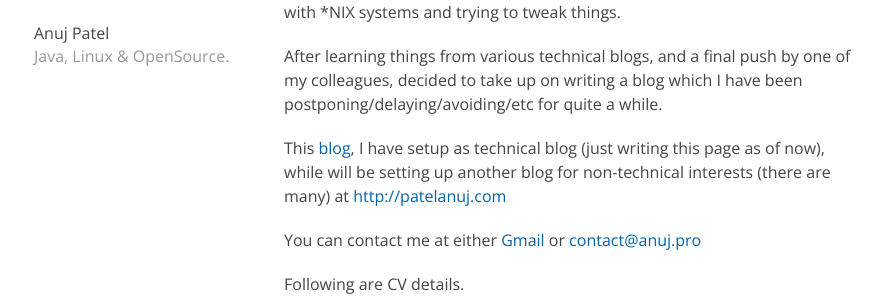
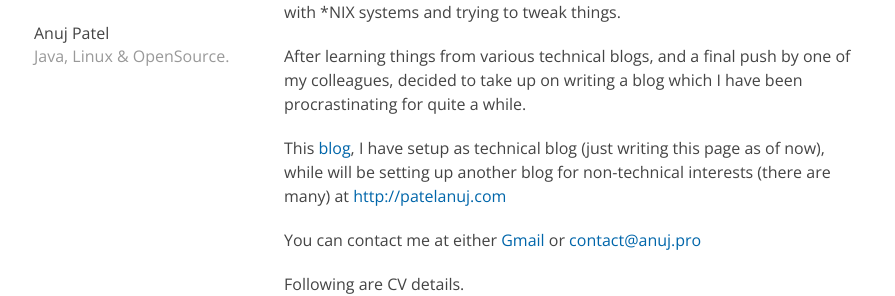
Before and after one commit to indyaah/anuj.pro, a Jekyll site: the page built from _posts/2012-08-18-about-me.markdown, in a window 1280 px wide and 900 px high, scrolled down 541 px. Shown: the part 215-511 px from the top of the window, without its empty margins (136-1031 px from the left). Built offline with Jekyll 4.4.1, drawn with Linux system fonts in a browser that asks for light colours.

Commit message:
Update _posts/2012-08-18-about-me.markdown

```diff
--- a/_posts/2012-08-18-about-me.markdown
+++ b/_posts/2012-08-18-about-me.markdown
@@ -27,7 +27,7 @@ Trying to learn a lot of things, any given time you'll find me wandering & wonde
 
 I also have great interest in systems & performance engineering. Love to work with *NIX systems and trying to tweak things.
 
-After learning things from various technical blogs, and a final push by one of my colleagues, decided to take up on writing a blog which I have been postponing/delaying/avoiding/etc for quite a while.
+After learning things from various technical blogs, and a final push by one of my colleagues, decided to take up on writing a blog which I have been procrastinating for quite a while.
 
 This <a href="http://anuj.pro">blog</a>, I have setup as technical blog (just writing this page as of now), while will be setting up another blog for non-technical interests (there are many) at <a href="http://www.patelanuj.com" target="_blank">http://patelanuj.com</a>
 
```
